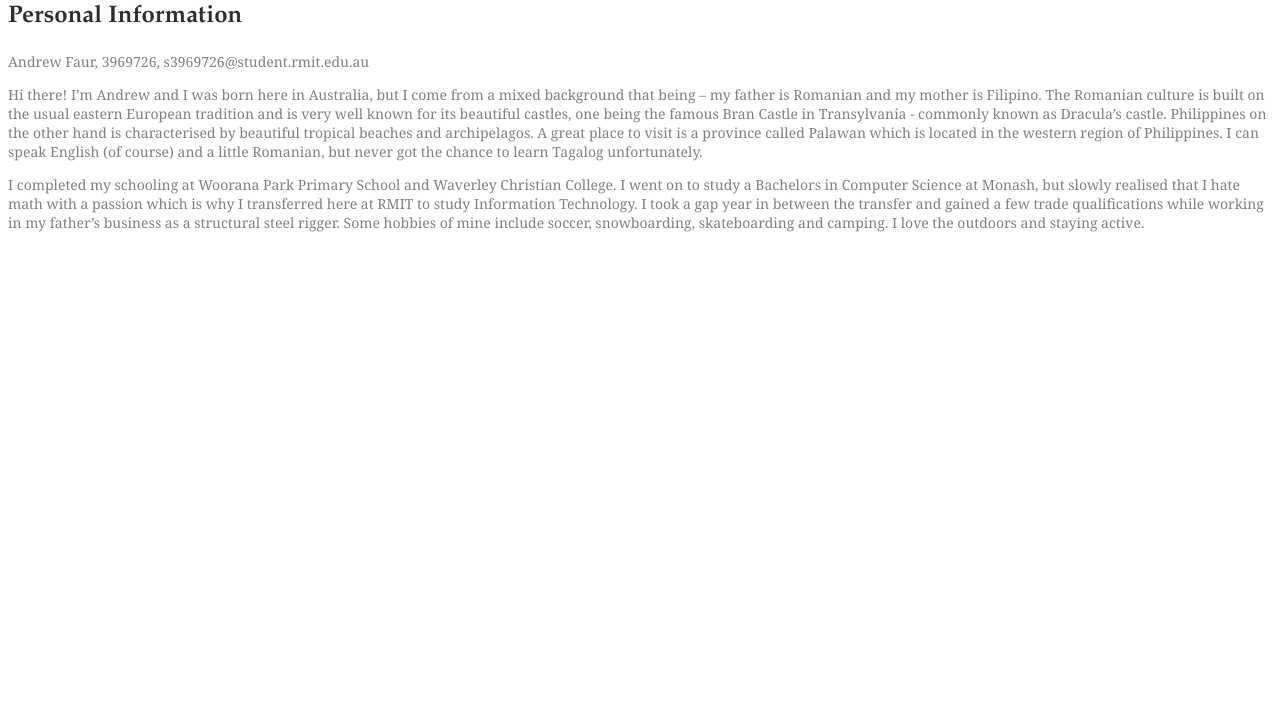
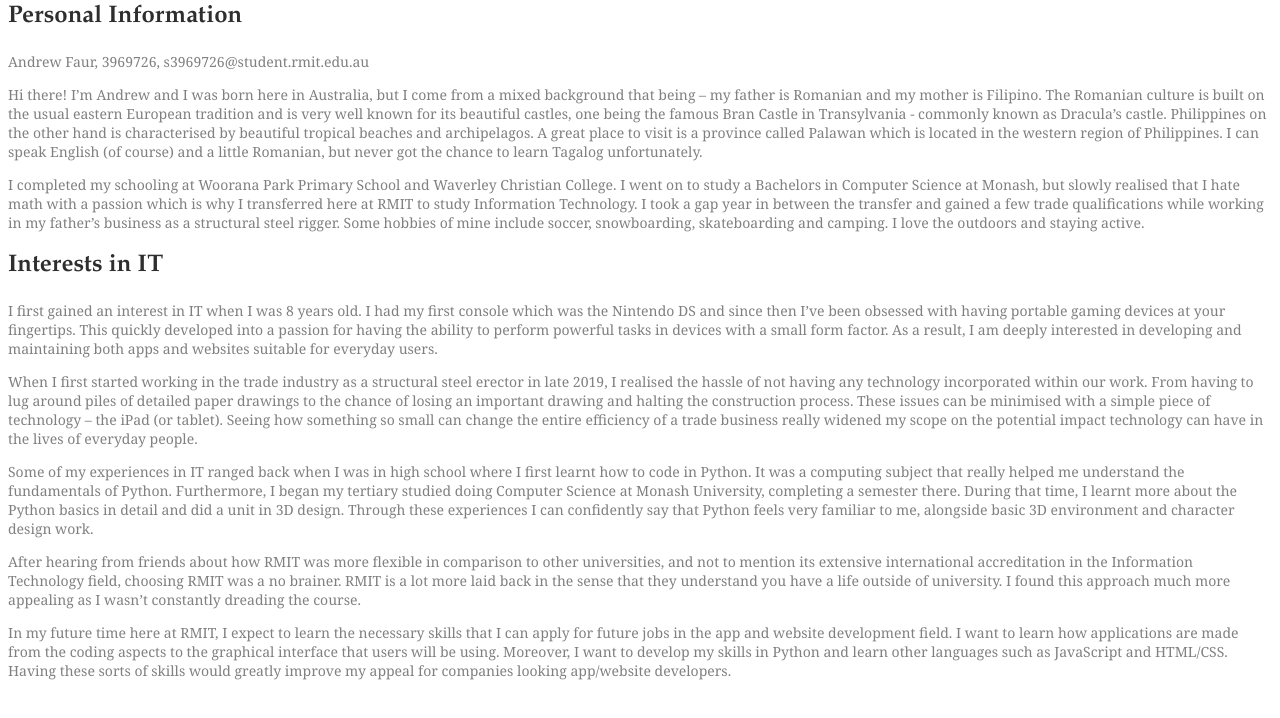
Before and after one commit to andrewfaa/Assignment-1---Intro-to-IT, a plain HTML site: page index.html in a window 1280 px wide. Shown: the part 78-796 px from the top of the page. Drawn offline with Linux system fonts and the light colour scheme.

Commit message:
interests in IT edit

```diff
--- a/index.html
+++ b/index.html
@@ -19,5 +19,12 @@
   <p>Hi there! I’m Andrew and I was born here in Australia, but I come from a mixed background that being – my father is Romanian and my mother is Filipino. The Romanian culture is built on the usual eastern European tradition and is very well known for its beautiful castles, one being the famous Bran Castle in Transylvania - commonly known as Dracula’s castle. Philippines on the other hand is characterised by beautiful tropical beaches and archipelagos. A great place to visit is a province called Palawan which is located in the western region of Philippines. I can speak English (of course) and a little Romanian, but never got the chance to learn Tagalog unfortunately. </p>
   <p>I completed my schooling at Woorana Park Primary School and Waverley Christian College. I went on to study a Bachelors in Computer Science at Monash, but slowly realised that I hate math with a passion which is why I transferred here at RMIT to study Information Technology. I took a gap year in between the transfer and gained a few trade qualifications while working in my father’s business as a structural steel rigger. Some hobbies of mine include soccer, snowboarding, skateboarding and camping. I love the outdoors and staying active.</p>
   <p></p>
+  <h2>Interests in IT</h2>
+  <p>I first gained an interest in IT when I was 8 years old. I had my first console which was the Nintendo DS and since then I’ve been obsessed with having portable gaming devices at your fingertips. This quickly developed into a passion for having the ability to perform powerful tasks in devices with a small form factor. As a result, I am deeply interested in developing and maintaining both apps and websites suitable for everyday users.</p>
+  <p>When I first started working in the trade industry as a structural steel erector in late 2019, I realised the hassle of not having any technology incorporated within our work. From having to lug around piles of detailed paper drawings to the chance of losing an important drawing and halting the construction process. These issues can be minimised with a simple piece of technology – the iPad (or tablet). Seeing how something so small can change the entire efficiency of a trade business really widened my scope on the potential impact technology can have in the lives of everyday people.</p>
+  <p>Some of my experiences in IT ranged back when I was in high school where I first learnt how to code in Python. It was a computing subject that really helped me understand the fundamentals of Python. Furthermore, I began my tertiary studied doing Computer Science at Monash University, completing a semester there. During that time, I learnt more about the Python basics in detail and did a unit in 3D design. Through these experiences I can confidently say that Python feels very familiar to me, alongside basic 3D environment and character design work.</p>
+  <p>After hearing from friends about how RMIT was more flexible in comparison to other universities, and not to mention its extensive international accreditation in the Information Technology field, choosing RMIT was a no brainer. RMIT is a lot more laid back in the sense that they understand you have a life outside of university. I found this approach much more appealing as I wasn’t constantly dreading the course.</p>
+  <p>In my future time here at RMIT, I expect to learn the necessary skills that I can apply for future jobs in the app and website development field. I want to learn how applications are made from the coding aspects to the graphical interface that users will be using. Moreover, I want to develop my skills in Python and learn other languages such as JavaScript and HTML/CSS. Having these sorts of skills would greatly improve my appeal for companies looking app/website developers.</p>
+  <p></p>
   </body>
 </html>
```
